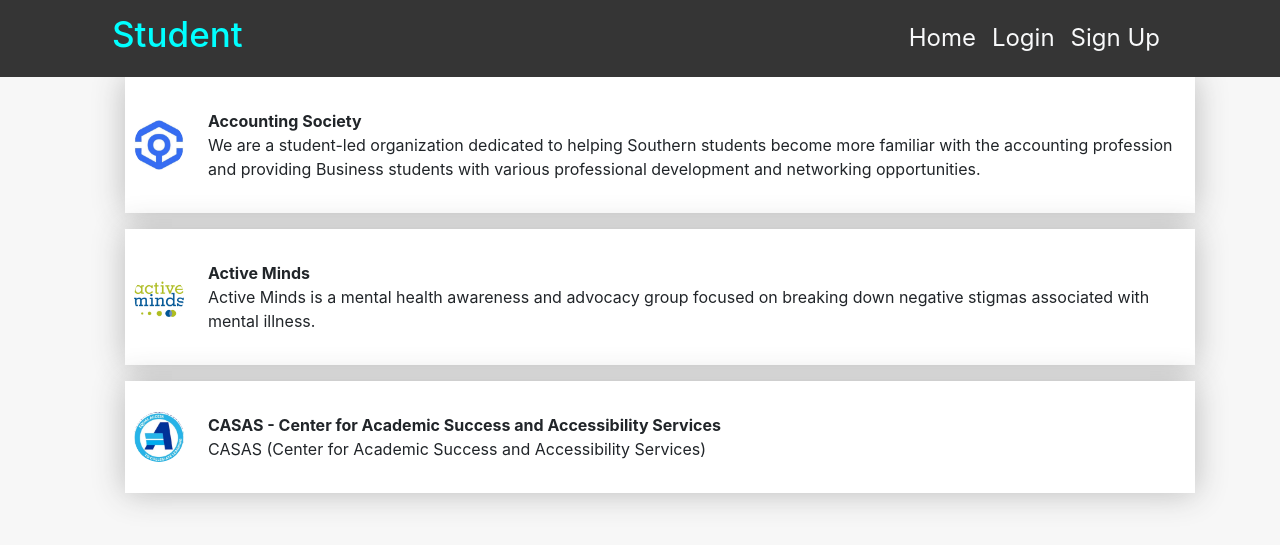
After one commit to wilkensoncode/studentapp, a Flask app: page /organizations in a window 1280 px wide. The commit adds this page. Shown: the top 545 px of the page. Run offline with Flask 3, Linux system fonts and the light colour scheme; some libraries are stand-ins or nearby versions.

Commit message:
add organizations

```diff
--- a/website/auth.py
+++ b/website/auth.py
@@ -19,7 +19,7 @@
             if check_password_hash(user.password, password):
                 flash('Logged in successfully', category='success')
                 login_user(user, remember=True)
-                return redirect(url_for('views.home'))
+                return redirect(url_for('views.organizations'))
             else:
                 flash('Incorrect password', category='error')
         else:
@@ -81,7 +81,7 @@
 
             login_user(new_user, remember=True)  # account created login user
             flash('success', category='success')
-            return redirect(url_for('views.home'))
+            return redirect(url_for('views.organizations'))
 
     return render_template('sign_up.html', user=current_user)
 
--- a/website/static/css/style.css
+++ b/website/static/css/style.css
@@ -2,6 +2,8 @@
     --dark: #353535;
     --text: #00ffff;
     --white:#ffffff;
+    --shadow: #35353510;
+    --shadow_hover: #35353550;
 
 }
 body {
@@ -26,6 +28,16 @@
     border-radius: 50%;
 
 }
+.organization-img img {
+    width: 50px;
+    border-radius: 50%;
+}
+.organization-wrapper {
+    background-color: #ffffff;
+    box-shadow: 0 0  30px var(--shadow_hover);
+    /* transition: box-shadow .3s ease-in; */
+}
+
 .profile_info {
     font-size: 17px;
 }
--- /dev/null
+++ b/website/static/js/organizations.json
@@ -0,0 +1,26 @@
+{
+    "data1": {
+        "img1":"static/resources/organization/accounting.png",
+        "title1":"Accounting Society",
+        "text1": [
+            "We are a student-led organization dedicated to helping Southern students become more familiar with the accounting profession and",
+            "providing Business students with various professional development and networking opportunities."
+        ]
+
+    },
+    "data2": {
+        "img2":"static/resources/organization/active.png",
+        "title2":"Active Minds",
+        "text2": [
+            "Active Minds is a mental health awareness and advocacy group focused on breaking down negative stigmas associated",
+            "with mental illness."
+        ]
+    },
+    "data3":{
+        "img3":"static/resources/organization/casas.png",
+        "title3":"CASAS - Center for Academic Success and Accessibility Services",
+        "text3": [
+            "CASAS (Center for Academic Success and Accessibility Services)"
+        ]
+    }
+}
--- a/website/templates/base.html
+++ b/website/templates/base.html
@@ -20,8 +20,8 @@
         <div class="collapse navbar-collapse justify-content-end pr-5 mr-5" id="navbar">
             <div class="navbar-nav">
                 {% if user.is_authenticated %}
-                <a class="nav-item nav-link text-light" id="home" href="/">
-                    <span class="hover-link">Home</span>
+                <a class="nav-item nav-link text-light" id="organizations" href="/organizations">
+                    <span class="hover-link">Organizations</span>
                 </a>
                 <a class="nav-item nav-link text-light" id="courses" href="/courses">
                     <span class="hover-link">Courses</span>
--- /dev/null
+++ b/website/templates/organizations.html
@@ -0,0 +1,48 @@
+{% extends 'base.html' %}
+
+{% block title %} Organizations {% endblock %}
+
+{% block body %}
+{% if user.is_authenticated %}
+<div class="container pb-3 pt-3">
+    <div class="row justify-content-center align-items-center">
+        <div class="col ">
+            <form method="POST">
+                <div class="text-center d-flex justify-content-center align-items-center">
+                    <textarea name="note" id="note" cols="50"></textarea>
+                    <button type="submit" class="btn bg-dark btn-text ml-5">Add Note</button>
+                </div>
+            </form>
+        </div>
+    </div>
+</div>
+{% endif %}
+
+
+{% for _, club in organization.items() %}
+
+<ul>
+    <div class="organization-wrapper">
+        <div class="row   p-3">
+            <div class="d-flex">
+                <div class="organization-img pl-2 pr-2 align-self-center">
+                    <img src="{{ club['img' ~ loop.index] }}" alt="">
+                </div>
+                <div class="col p-3">
+                    <div class="font-weight-bold">{{ club['title' ~ loop.index] }}</div>
+                    <div>
+                        {% for line in club['text' ~ loop.index] %}
+                        {{ line }}
+                        {% endfor %}
+                    </div>
+                </div>
+            </div>
+        </div>
+    </div>
+
+</ul>
+
+{% endfor %}
+
+
+{% endblock %}
--- a/website/templates/profile.html
+++ b/website/templates/profile.html
@@ -1,5 +1,5 @@
 {% extends 'base.html' %}
-{% block title %} profile{% endblock %}
+{% block title %} profile {% endblock %}
 
 {% block body %}
 <div class="pt-3 d-flex justify-content-start profile_wrapper">
--- a/website/templates/school.html
+++ b/website/templates/school.html
@@ -1,6 +1,5 @@
 {% block body %}
 {% for key, data in school.items() %}
-{{data.url}}
 <ul>
     <span class="moto text-primary text-space">
         {{data.moto}}
--- a/website/views.py
+++ b/website/views.py
@@ -9,8 +9,13 @@
 
 views = Blueprint('views', __name__)
 
-@views.route('/', methods=['GET', 'POST'])
-def home():
+@views.route('/organizations', methods=['GET', 'POST'])
+def organizations():
+    from app import create_app
+    app = create_app()
+    static_folder = app.static_folder
+    current_directory = os.getcwd()
+
     if request.method == 'POST':
         note = request.form.get('note')
         if len(note) < 1:
@@ -20,6 +25,15 @@
             db.session.add(new_note)
             db.session.commit()
             flash('Note added', category='success')
+    json_path = os.path.join(current_directory, static_folder, 'js', 'organizations.json')
+    with open(json_path) as json_file:
+        organization = json.load(json_file)
+
+    return render_template('organizations.html', user=current_user, organization=organization)
+
+
+@views.route('/', methods=['GET', 'POST'])
+def home():
     # getting relative path to json file
     from app import create_app
     app = create_app()
@@ -30,7 +44,8 @@
     with open(json_path) as json_file:
         school = json.load(json_file)
 
-    return render_template('index.html', user=current_user, school=school, zip=zip)
+    return render_template('index.html', user=current_user, school=school)
+
 
 @views.route('/delete_note', methods=['POST'])
 def delete_note():
```
Also changed, not shown: website/templates/index.html (+0 -15 lines), website/static/js/index.js (line endings or trailing spaces), website/static/resources/organization/accounting.png (added), website/static/resources/organization/active.png (added), website/static/resources/organization/casas.png (added), 1 other file.
